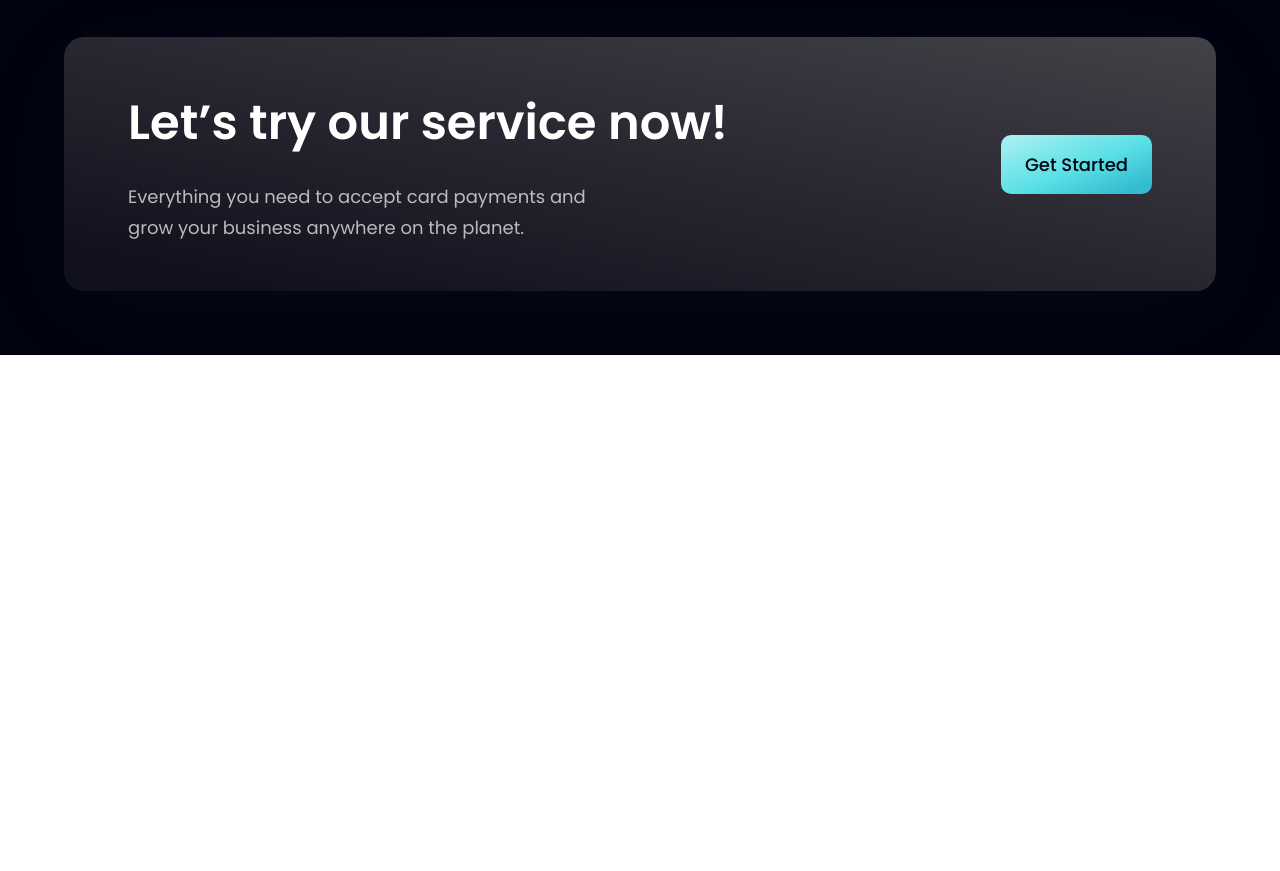
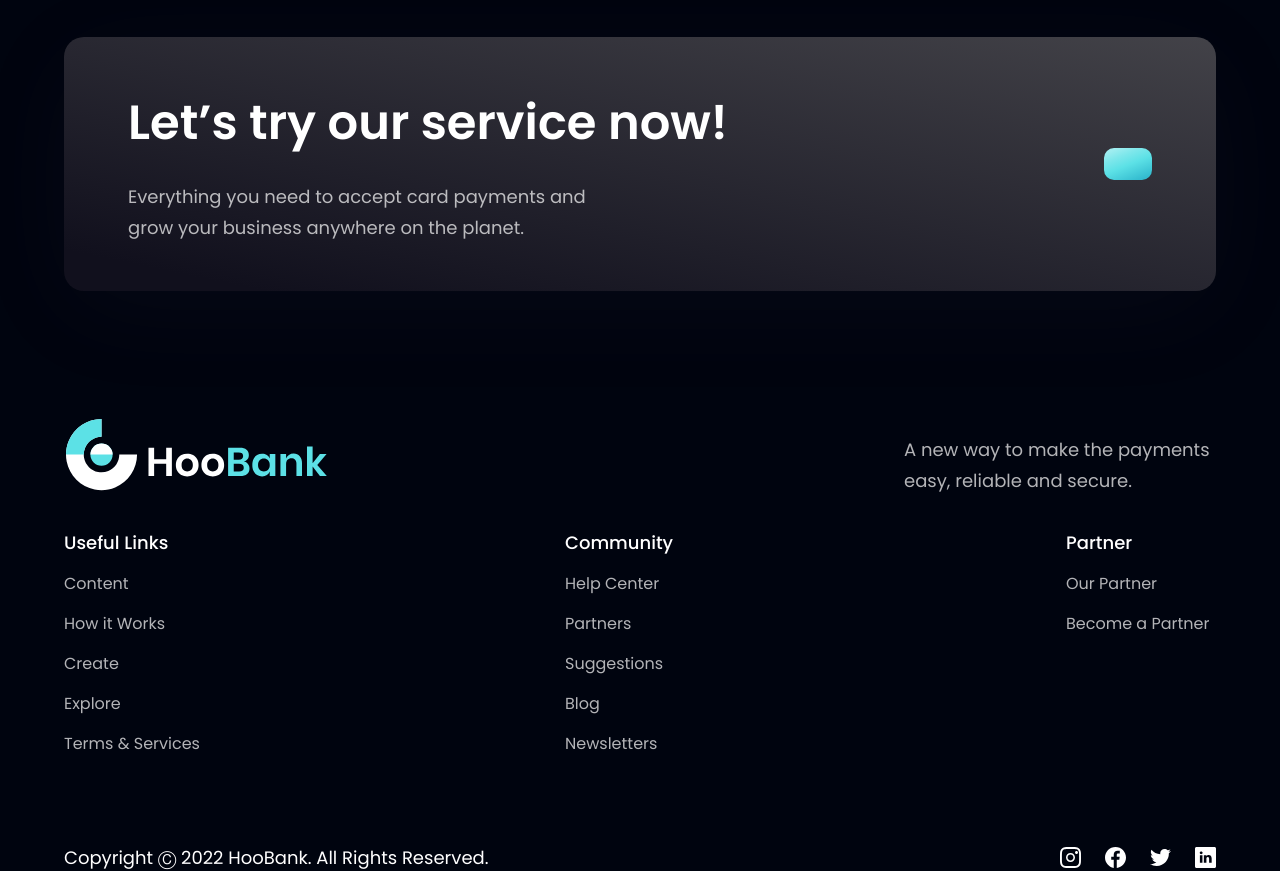
Before and after one commit to automation-andy101/react-banking-app, a React (Vite) app: page / in a window 1280 px wide. Shown: the part 4000-4871 px from the top of the page. Before the commit the page ends 4355 px from the top, so only its background shows below. Built offline with nearby package versions, Linux system fonts and the light colour scheme.

Commit message:
Added footer section

```diff
--- a/src/components/CTA.jsx
+++ b/src/components/CTA.jsx
@@ -1,11 +1,7 @@
-import React from 'react';
+import styles from "../style";
+import Button from "./Button";
 
-import styles from '../style';
-import Button from './Button';
-
-
-const CTA = () => {
-  return (
+const CTA = () => (
   <section className={`${styles.flexCenter} ${styles.marginY} ${styles.padding} sm:flex-row flex-col bg-black-gradient-2 rounded-[20px] box-shadow`}>
     <div className="flex-1 flex flex-col">
       <h2 className={styles.heading2}>Let’s try our service now!</h2>
@@ -16,10 +12,9 @@ const CTA = () => {
     </div>
 
     <div className={`${styles.flexCenter} sm:ml-10 ml-0 sm:mt-0 mt-10`}>
-        <Button text='Get Started' />
+      <Button />
     </div>
   </section>
-  )
-}
+);
 
 export default CTA;
--- a/src/components/Footer.jsx
+++ b/src/components/Footer.jsx
@@ -1,11 +1,66 @@
 import React from 'react';
+
+import styles from '../style';
+import { logo } from '../assets';
+import { footerLinks, socialMedia } from '../constants';
 
 
 const Footer = () => {
   return (
-    <div>
+    <section>
+      <div className={`${styles.flexCenter} ${styles.paddingY} flex-col`}>
+        <div className={`${styles.flexStart} md:flex-row flex-col mb-8 w-full`}>
+          <div className='flex-1 flex flex-col justify-start mr-10'>
+            <img src={logo} alt='hoobank' className='w-[266px] h-[72px] object-contain' />
+          </div>
 
-    </div>
+          <p className={`${styles.paragraph} mt-4 max-w-[312px]`}>
+            A new way to make the payments easy, reliable and secure.
+          </p>
+        </div>
+
+        <div className='flex-[1.5] w-full flex flex-row justify-between flex-wrap md:mt-0 mt-10'>
+          {
+            footerLinks.map((footerLink) => (
+              <div key={footerLink.id} className='flex flex-col ss:my-0 my-4 min-w-[150px]'>
+                <h4 className='font-poppins font-medium text-[18px] leading-[27px] text-white'>
+                  {footerLink.title}
+                </h4>
+
+                <ul className='list-none mt-4'>
+                  {
+                    footerLink.links.map((link, index) => (
+                      <li key={link.name} className={`font-poppins font-normal text-[16px] leading-[24px] text-dimWhite hover:text-secondary cursor-pointer ${index !== footerLink.links.length -1 ? 'mb-4' : 'mb-0'}`}>
+                        <a href={link.link}> {link.name} </a>
+                      </li>
+                    ))
+                  }
+                </ul>
+              </div>
+            ))
+          }
+        </div>
+      </div>
+
+      <div className='w-full flex justify-between items-center md:flex-row flex-col pt-6 border-t-[#3f3r45]'>
+        <p className='font-poppins font-normal text-center text-[18px] leading-[27px] text-white'>
+          Copyright Ⓒ 2022 HooBank. All Rights Reserved.
+        </p>
+
+        <div className='flex flex-row md:mt-0 mt-6'>
+          {
+            socialMedia.map((social, index) => (
+              <img
+                key={social.id}
+                src={social.icon}
+                alt={social.id}
+                className={`w-[21px] h-[21px] object-contain cursor-pointer ${index !== socialMedia.length - 1 ? 'mr-6' : 'mr-0'}`}
+              />
+            ))
+          }
+        </div>
+      </div>
+    </section>
   )
 }
 
```
Lines whose indentation alone changed are shown as unchanged.
